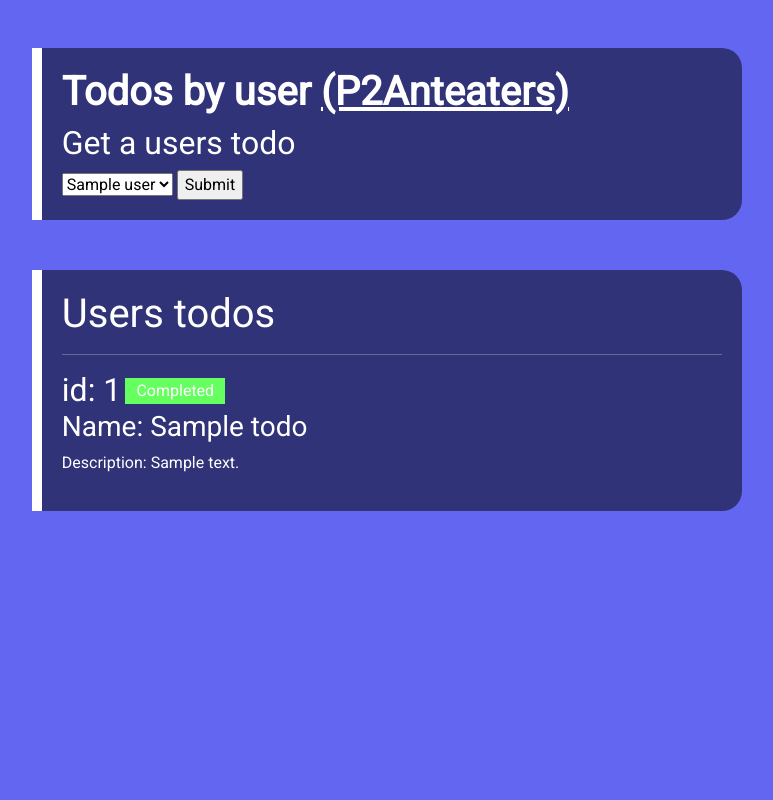
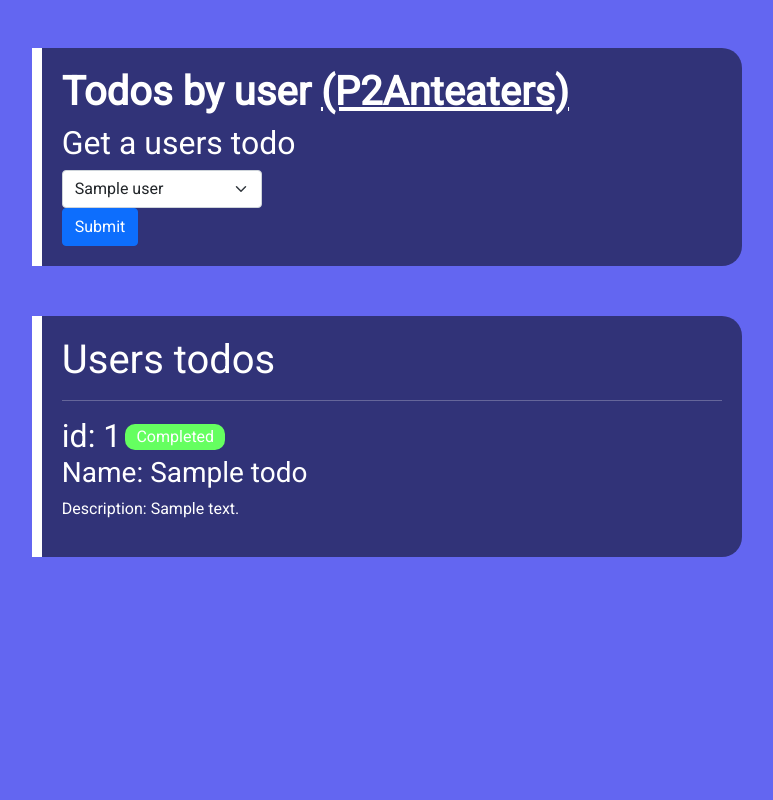
Before and after one commit to paul-bokelman/styledweather-python, a Flask app: template templates/crossover.html in a window 1280 px wide. Shown: the part 56-856 px from the top of the page, without its empty margins (253-1026 px from the left). Run offline with Flask 2, Linux system fonts and the light colour scheme; the template is opened without the code that fills it: most values are stand-ins (such as "Sample title", 1, 10 or a date in 2020); some libraries are stand-ins or nearby versions.

Commit message:
small adjustment

```diff
--- a/templates/crossover.html
+++ b/templates/crossover.html
@@ -15,12 +15,12 @@
         name="csrf_token"
         value="{{ csrf_token() }}"
       />
-      <select name="user">
+      <select name="user" class="form-select" style="width:200px">
         {% for user in u %}
         <option value="{{user.name}}">{{user.name}}</option>
         {% endfor %}
       </select>
-      <input type="submit" />
+      <input type="submit" class="btn btn-primary"/>
     </form>
     </div>
   {% if r != none %}
@@ -35,8 +35,8 @@
         <h2 class="ui">id: {{todo.id}}</h2>
         <div class="uc">
           {% if todo.completed == false %}
-          <span class="stat i">Incomplete</span> {% else %}
-          <span class="stat c">Completed</span> {% endif %}
+          <span class="stat i" style="border-radius:10px">Incomplete</span> {% else %}
+          <span class="stat c" style="border-radius:10px">Completed</span> {% endif %}
         </div>
       </div>
       <h3 class="un">Name: {{todo.name}}</h3>
```
